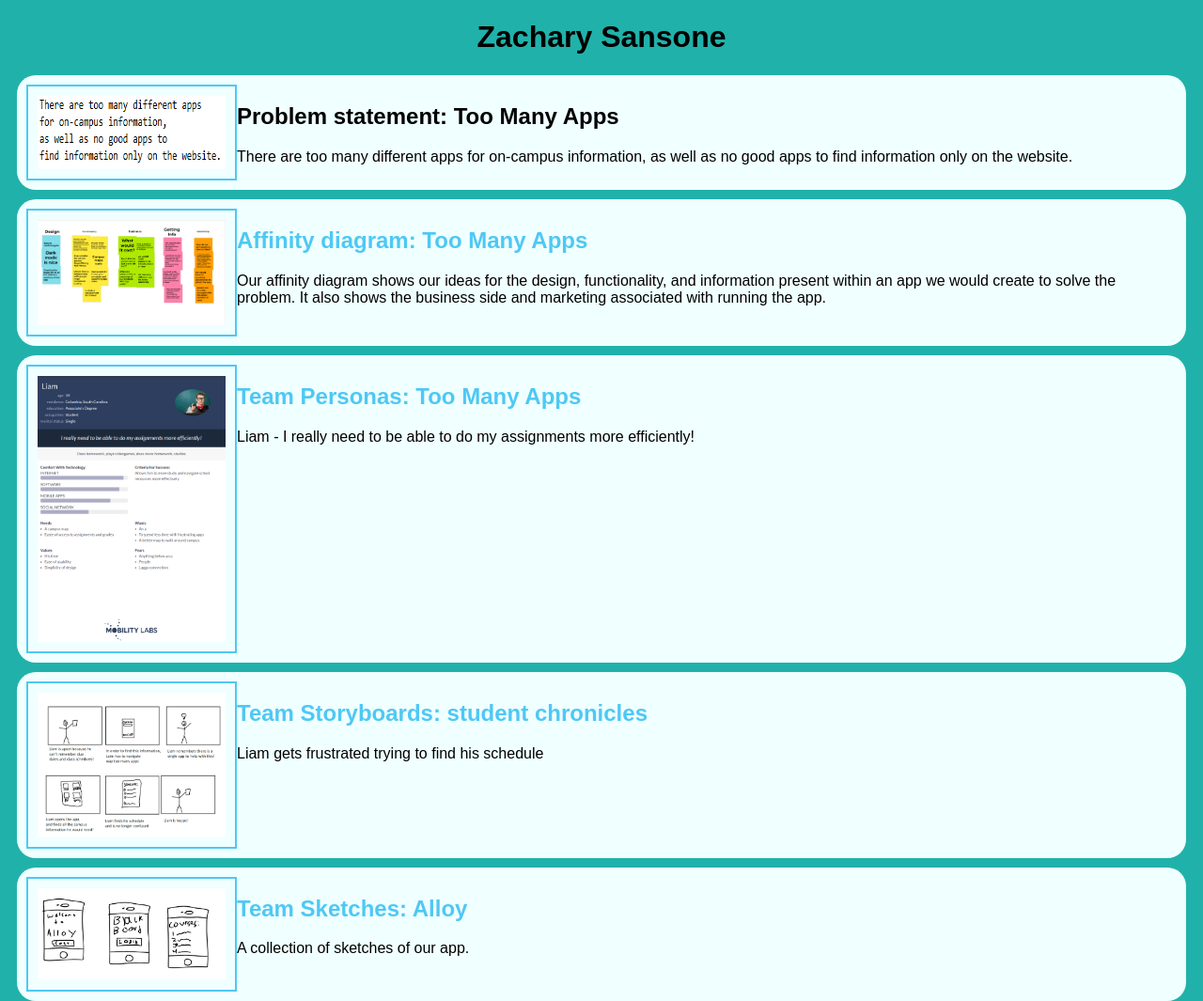
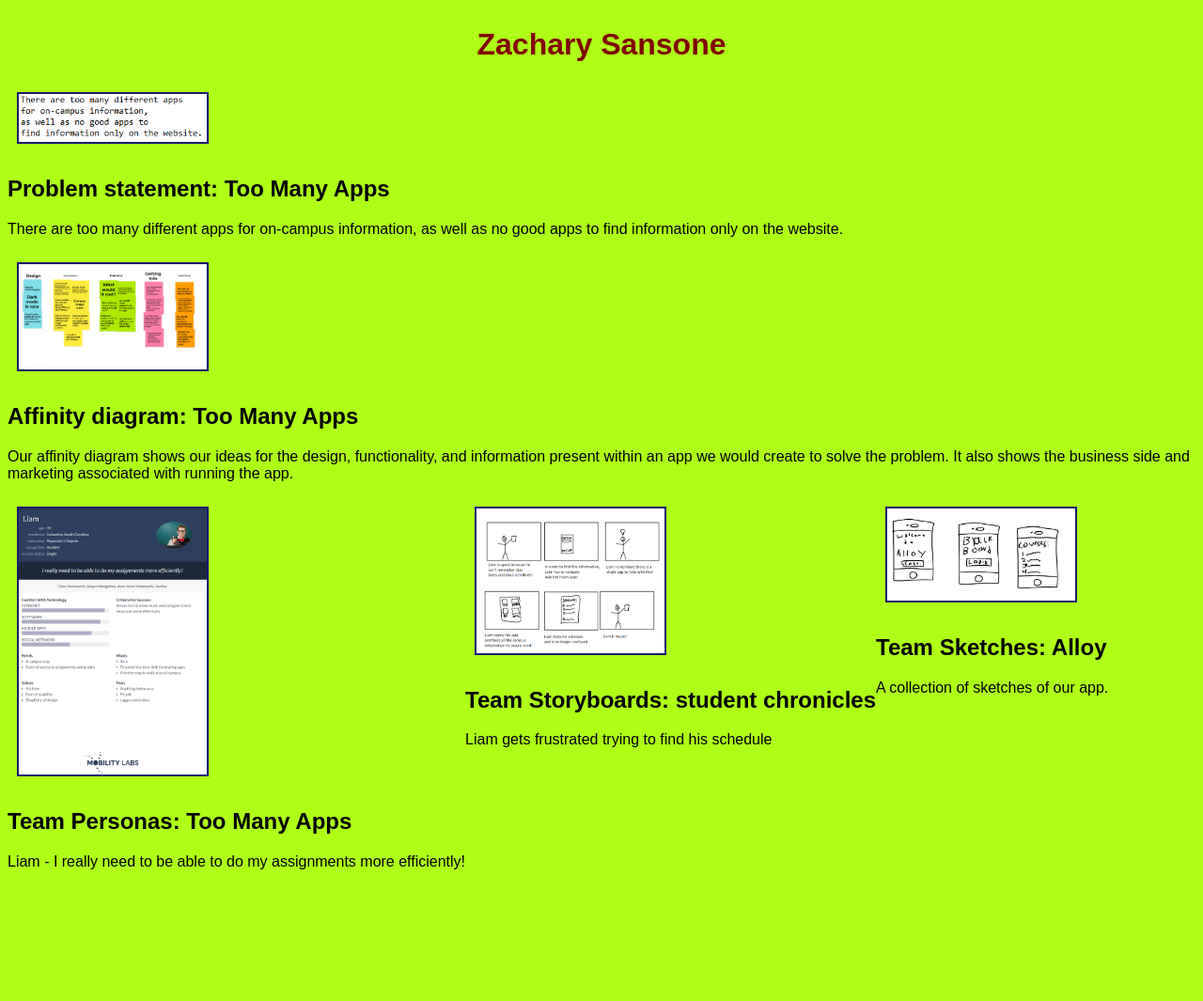
Before and after one commit to zsansone/zsansone.github.io, a plain HTML site: page index.html in a window 1280 px wide. Shown: the whole page at 94% size. After the commit the page ends 950 px from the top, so only its background shows below. Drawn offline with Linux system fonts and the light colour scheme.

Commit message:
Update styles.css

```diff
--- a/styles.css
+++ b/styles.css
@@ -1,40 +1,46 @@
 body {
-  background: LightSeaGreen;
-  font-family: Arial, Helvetica, sans-serif;
+ background-color: #AFFF16;
+ font-family: Arial, Helvetica, sans-serif;
+ display: flex;
+ flex-wrap: wrap;
 }
 
 h1 {
-  color: black;
-  text-align: center;
+ color: maroon;
+ text-align: center;
+ width: 100%;
+ display: block;
 }
 
-.assign {
-  display: flex;
-  padding: 10px;
-  margin: 10px;
-  background: Azure;
+h1:hover {
+ color: hotpink;
+ text-align: center;
+ width: 100%;
+ display: block;
+}
+a {
+ text-decoration: none;
+ color: black;
+}
+
+assign {
+ background-color: grey;
+ margin: 10px;
+ padding: 10px;
+ border-radius: 20px;
+ width: 20%;
+ box-shadow: 8px 8px brown;
+ display: block; /* instead of flex */
 }
 
 .assign img {
-  width: 200px;
-  padding: 10px;
+ width: 200px;
+ margin: 10px;
+ border: 2px solid midnightblue;
 }
 
-a {
- text-decoration: none; /* remove underlining on anchor tags */
- color: #4EC8F5; /* pick the color you want */
+.assign img:hover {
+ width: 200px;
+ margin: 10px;
+ border: 2px dotted yellow;
 }
-.assign img {
- padding: 10px; /* change this from margin to padding */
- border: 2px solid #4EC8F5; /* try dashed, dotted */
-}
-
-.assign {
- border-radius: 20px; /* curved corners */
-}
-
-Explain a:hover, img:hover, h1:hover
-a:hover {
- text-decoration: none; /* remove underlining on anchor tags */
- color: salmon; /* pick the color you want */
-}
```
